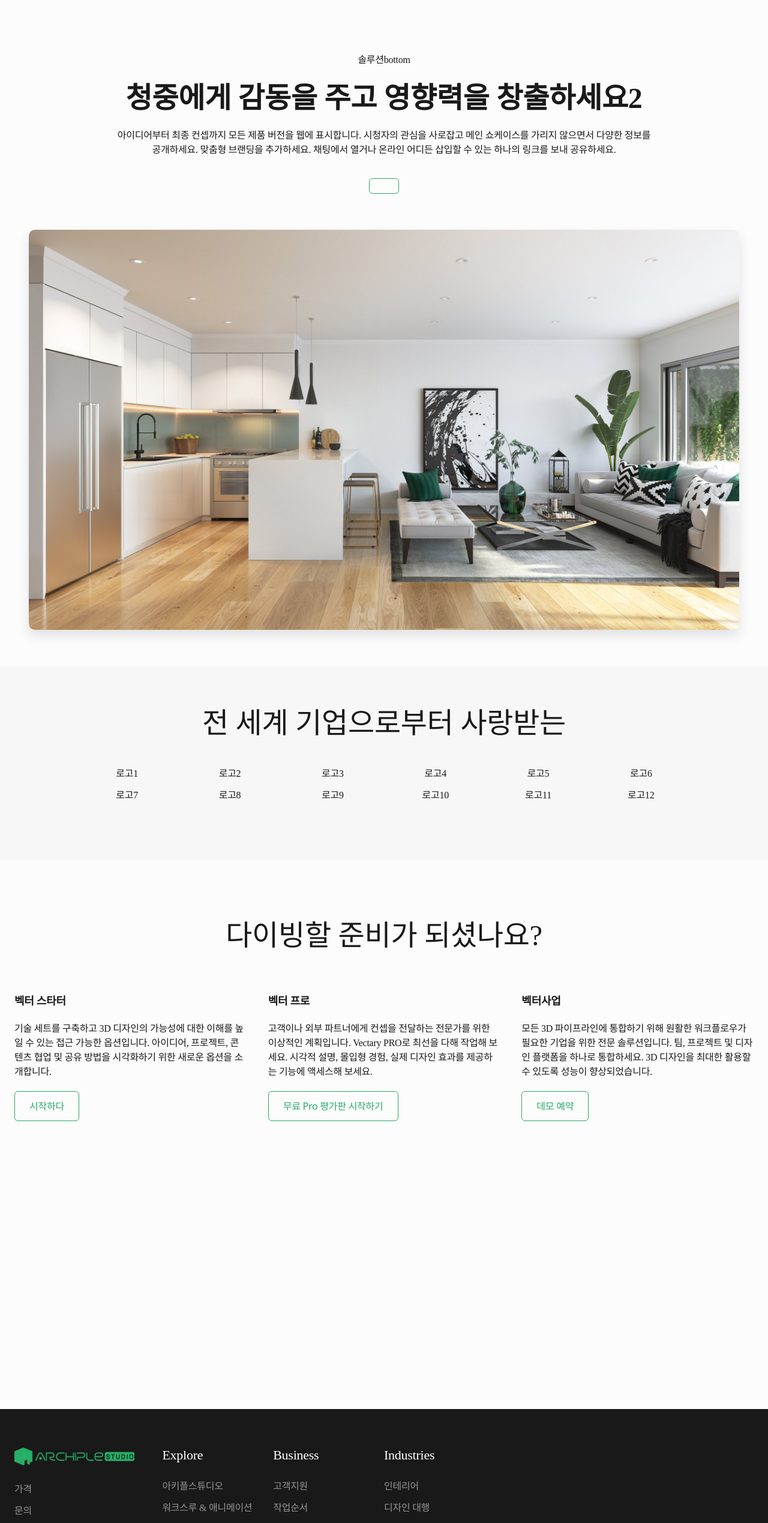
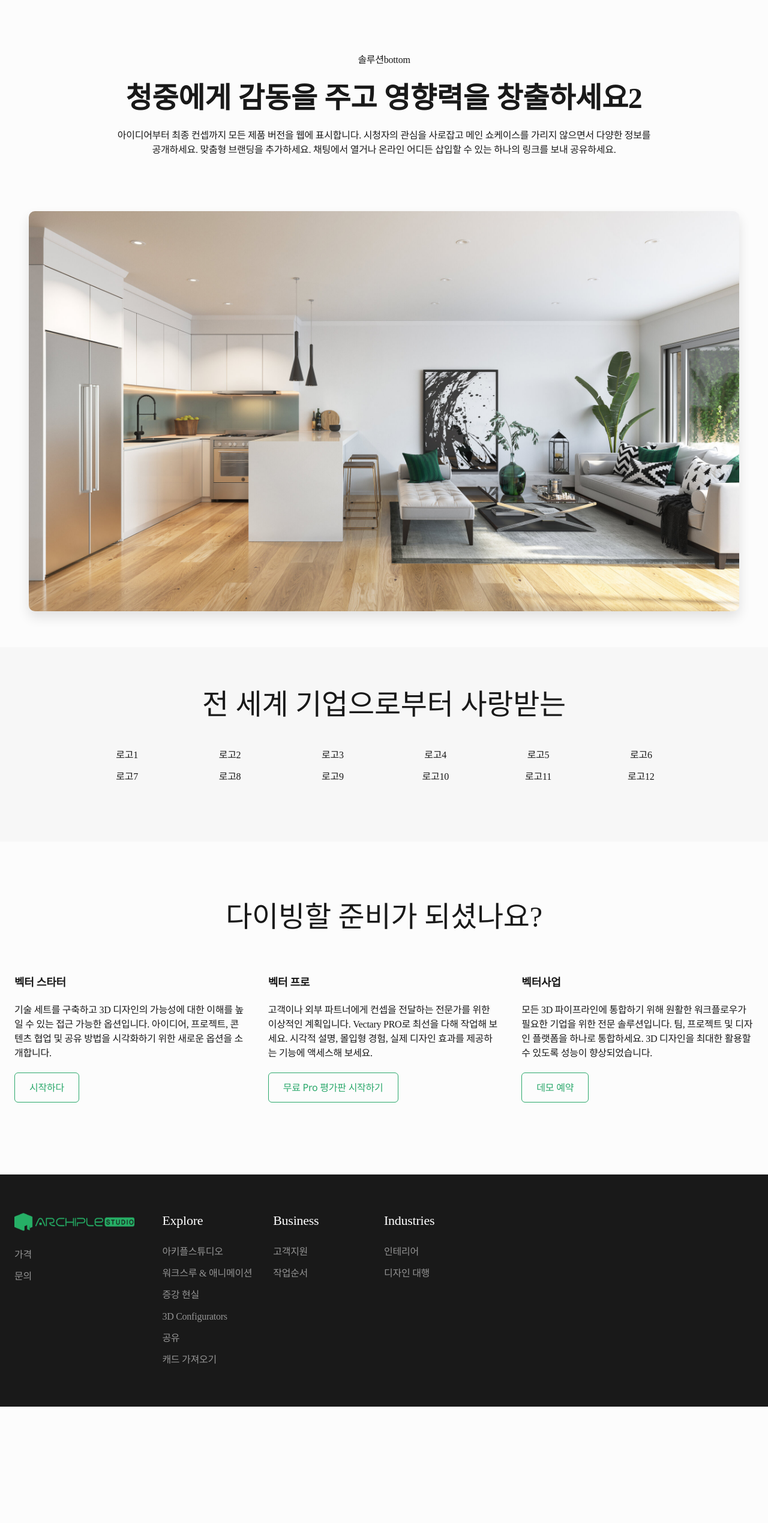
Before and after one commit to sbbc212/Achiple_WEB_Front, a Next.js app: page / in a window 1280 px wide. Shown: the part 6964-9503 px from the top of the page at 60% size. After the commit the page ends 9309 px from the top, so only its background shows below. Built offline with nearby package versions, Linux system fonts and the light colour scheme; a web font is replaced by a local one.

Commit message:
feat: 메인 버튼 제거

```diff
--- a/src/app/page.tsx
+++ b/src/app/page.tsx
@@ -4,7 +4,6 @@ import Textlist from "@/components/Cardlayout/Textlist";
 import Textlist_btn from "@/components/Cardlayout/Textlist_btn";
 import PageSection from "@/components/Section/PageSection";
 import PageTopSection from "@/components/Section/PageTopSection";
-import TextImageCard from "@/components/textimagecard/TextImageCard";
 import { data, mainbottom, maincardData, maintext, topsection } from "@/constants/maindata";
 
 export default function Home() {
@@ -19,14 +18,11 @@ export default function Home() {
         <PageSection content={topsection} />
         <Textlist />
         <Cardlist maincardData={maincardData} btnText={"시작하기"} />
-        <PageSection content={mainbottom} />
+        <PageSection content={mainbottom} isBtn={true} />
       </div>
       <Full />
       <div className="layout">
         <Textlist_btn />
-        <TextImageCard data={[]} />
-        <TextImageCard data={[]} />
-        <TextImageCard data={[]} />
       </div>
     </div>
   );
--- a/src/components/Section/PageSection.tsx
+++ b/src/components/Section/PageSection.tsx
@@ -15,7 +15,7 @@ export interface datatype {
   img: string;
 }
 
-function PageSection({ content }: { content: datatype[] }) {
+function PageSection({ content, isBtn }: { content: datatype[]; isBtn?: boolean }) {
   return (
     <div className="layout contant py-[60px]">
       {content.map((item, index) => (
@@ -23,7 +23,7 @@ function PageSection({ content }: { content: datatype[] }) {
           <div key={index} className="section-tit text-center mb-[60px]" style={{ padding: "30px 60px 0 60px" }}>
             <SectionKeyword sectionkeyword={item.title} />
             <SectionTitleAndContent content={configuratordata[0].textdata[2]} />
-            {index === 2 ? <Fillbtn text={item.bt__text} /> : <Linebtn text={item.bt__text} />}
+            {!isBtn && (index === 2 ? <Fillbtn text={item.bt__text} /> : <Linebtn text={item.bt__text} />)}
           </div>
           <SectionImage sectionimg={item.img} />
         </>
```
